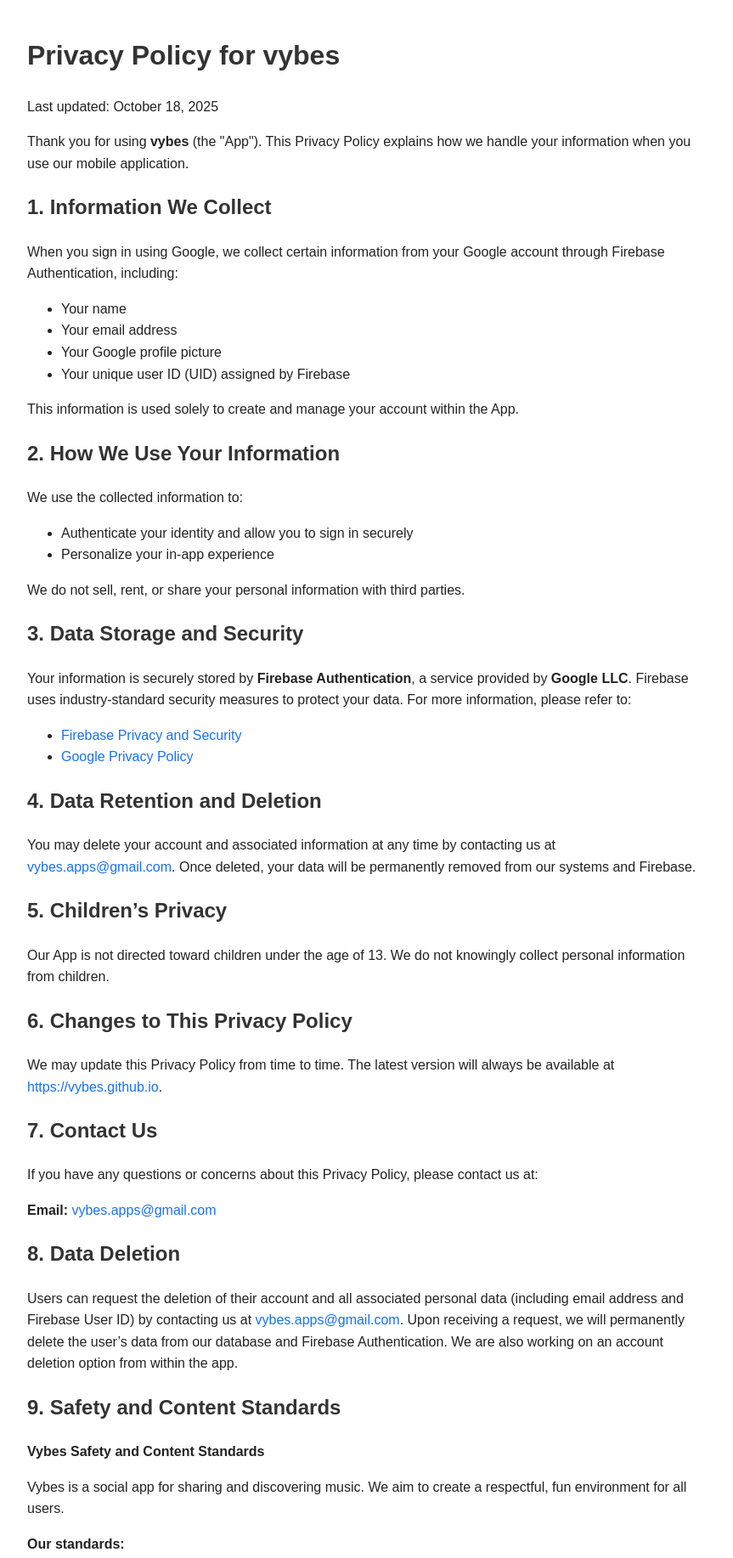
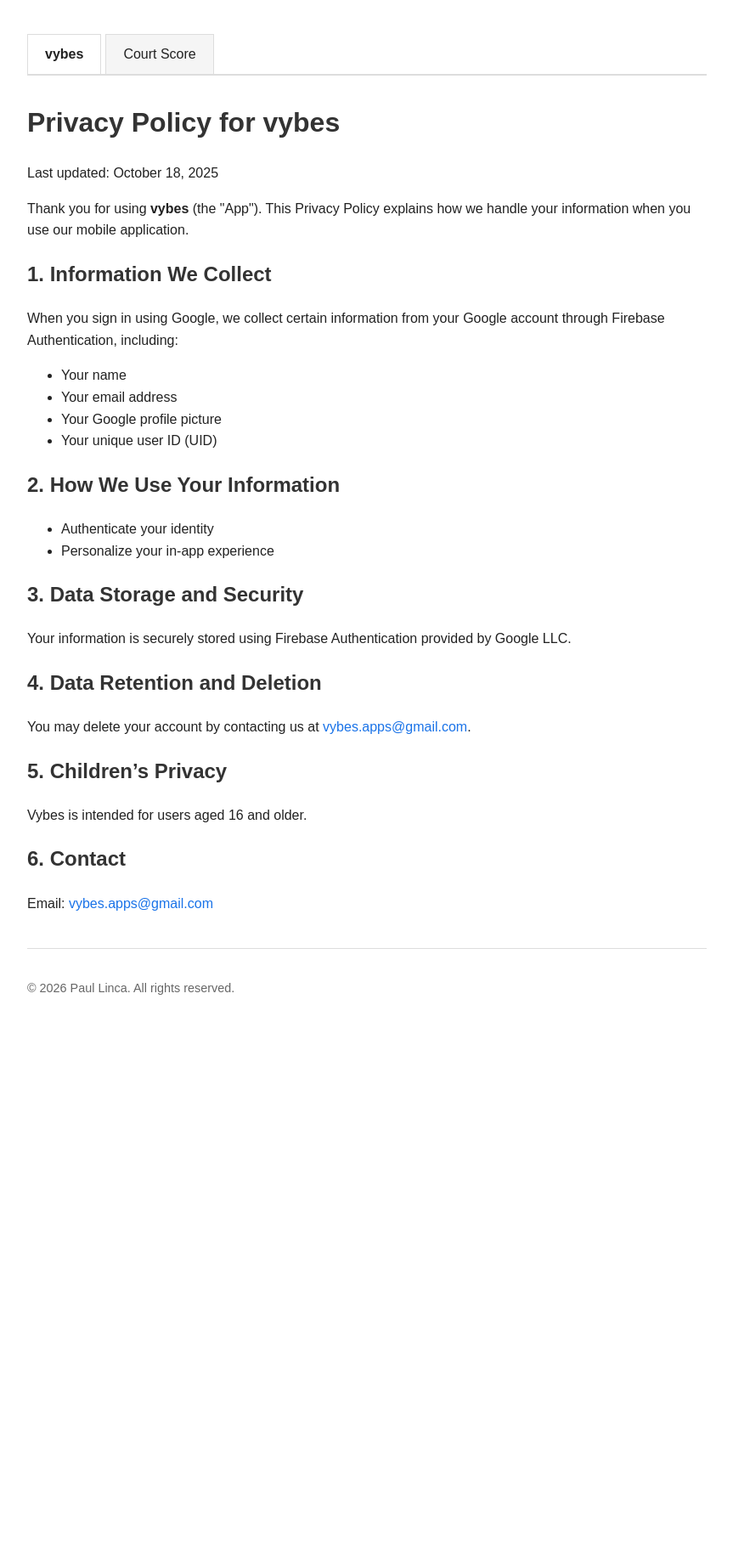
Before and after one commit to PaulLinca/paullinca.github.io, a plain HTML site: page index.html in a window 1280 px wide. Shown: the top 1834 px of the page at 85% size, without its empty margins (208-1071 px from the left). After the commit the page ends 1215 px from the top, so only its background shows below. Drawn offline with Linux system fonts and the light colour scheme.

Commit message:
Add courtscore pp

```diff
--- a/index.html
+++ b/index.html
@@ -2,8 +2,9 @@
 <html lang="en">
 <head>
     <meta charset="UTF-8">
+    <title>Apps Privacy Policies</title>
     <meta name="viewport" content="width=device-width, initial-scale=1.0">
-    <title>vybes - Privacy Policy & Safety Standards</title>
+
     <style>
         body {
             font-family: Arial, sans-serif;
@@ -13,16 +14,20 @@
             padding: 0 20px;
             color: #222;
         }
+
         h1, h2 {
             color: #333;
         }
+
         a {
             color: #1a73e8;
             text-decoration: none;
         }
+
         a:hover {
             text-decoration: underline;
         }
+
         footer {
             margin-top: 40px;
             font-size: 0.9em;
@@ -30,10 +35,65 @@
             border-top: 1px solid #ddd;
             padding-top: 20px;
         }
+
+        /* Tabs */
+        .tabs {
+            display: flex;
+            margin-bottom: 30px;
+            border-bottom: 2px solid #ddd;
+        }
+
+        .tab {
+            padding: 10px 20px;
+            cursor: pointer;
+            border: 1px solid #ddd;
+            border-bottom: none;
+            background: #f5f5f5;
+            margin-right: 5px;
+        }
+
+        .tab.active {
+            background: white;
+            font-weight: bold;
+        }
+
+        .content {
+            display: none;
+        }
+
+        .content.active {
+            display: block;
+        }
     </style>
+
+    <script>
+        function showTab(tabId) {
+            const tabs = document.querySelectorAll('.tab');
+            const contents = document.querySelectorAll('.content');
+
+            tabs.forEach(tab => tab.classList.remove('active'));
+            contents.forEach(content => content.classList.remove('active'));
+
+            document.getElementById(tabId).classList.add('active');
+            document.getElementById(tabId + '-tab').classList.add('active');
+        }
+
+        window.onload = function() {
+            showTab('vybes');
+        };
+    </script>
 </head>
+
 <body>
 
+<div class="tabs">
+    <div class="tab" id="vybes-tab" onclick="showTab('vybes')">vybes</div>
+    <div class="tab" id="court-score-tab" onclick="showTab('court-score')">Court Score</div>
+</div>
+
+<!-- ========================= VYBES ========================= -->
+
+<div id="vybes" class="content">
 <h1>Privacy Policy for vybes</h1>
 <p>Last updated: October 18, 2025</p>
 
@@ -45,64 +105,73 @@
     <li>Your name</li>
     <li>Your email address</li>
     <li>Your Google profile picture</li>
-    <li>Your unique user ID (UID) assigned by Firebase</li>
+    <li>Your unique user ID (UID)</li>
 </ul>
-<p>This information is used solely to create and manage your account within the App.</p>
 
 <h2>2. How We Use Your Information</h2>
-<p>We use the collected information to:</p>
 <ul>
-    <li>Authenticate your identity and allow you to sign in securely</li>
+    <li>Authenticate your identity</li>
     <li>Personalize your in-app experience</li>
 </ul>
-<p>We do not sell, rent, or share your personal information with third parties.</p>
 
 <h2>3. Data Storage and Security</h2>
-<p>Your information is securely stored by <strong>Firebase Authentication</strong>, a service provided by <strong>Google LLC</strong>. Firebase uses industry-standard security measures to protect your data. For more information, please refer to:</p>
+<p>Your information is securely stored using Firebase Authentication provided by Google LLC.</p>
+
+<h2>4. Data Retention and Deletion</h2>
+<p>You may delete your account by contacting us at
+<a href="mailto:vybes.apps@gmail.com">vybes.apps@gmail.com</a>.</p>
+
+<h2>5. Children’s Privacy</h2>
+<p>Vybes is intended for users aged 16 and older.</p>
+
+<h2>6. Contact</h2>
+<p>Email: <a href="mailto:vybes.apps@gmail.com">vybes.apps@gmail.com</a></p>
+</div>
+
+<!-- ========================= COURT SCORE ========================= -->
+
+<div id="court-score" class="content">
+<h1>Privacy Policy for Court Score</h1>
+<p>Last updated: February 13, 2026</p>
+
+<p>Thank you for using <strong>Court Score</strong> (the "App"). This Privacy Policy explains how we handle your information when you use our mobile application.</p>
+
+<h2>1. Information We Collect</h2>
+<p>Court Score does not collect personally identifiable information unless explicitly provided by the user.</p>
+
+<p>If authentication is implemented (e.g., Google Sign-In), we may collect:</p>
 <ul>
-    <li><a href="https://firebase.google.com/support/privacy" target="_blank">Firebase Privacy and Security</a></li>
-    <li><a href="https://policies.google.com/privacy" target="_blank">Google Privacy Policy</a></li>
+    <li>Name</li>
+    <li>Email address</li>
+    <li>Profile picture</li>
+    <li>Unique user ID</li>
 </ul>
 
-<h2>4. Data Retention and Deletion</h2>
-<p>You may delete your account and associated information at any time by contacting us at <a href="mailto:vybes.apps@gmail.com">vybes.apps@gmail.com</a>. Once deleted, your data will be permanently removed from our systems and Firebase.</p>
-
-<h2>5. Children’s Privacy</h2>
-<p>Our App is not directed toward children under the age of 13. We do not knowingly collect personal information from children.</p>
-
-<h2>6. Changes to This Privacy Policy</h2>
-<p>We may update this Privacy Policy from time to time. The latest version will always be available at <a href="https://vybes.github.io" target="_blank">https://vybes.github.io</a>.</p>
-
-<h2>7. Contact Us</h2>
-<p>If you have any questions or concerns about this Privacy Policy, please contact us at:</p>
-<p><strong>Email:</strong> <a href="mailto:vybes.apps@gmail.com">vybes.apps@gmail.com</a></p>
-
-<h2>8. Data Deletion</h2>
-<p>
-Users can request the deletion of their account and all associated personal data (including email address and Firebase User ID)
-by contacting us at <a href="mailto:vybes.apps@gmail.com">vybes.apps@gmail.com</a>.
-Upon receiving a request, we will permanently delete the user’s data from our database and Firebase Authentication.
-We are also working on an account deletion option from within the app.
-</p>
-
-<h2>9. Safety and Content Standards</h2>
-<p><strong>Vybes Safety and Content Standards</strong></p>
-<p>Vybes is a social app for sharing and discovering music. We aim to create a respectful, fun environment for all users.</p>
-
-<p><strong>Our standards:</strong></p>
+<h2>2. How We Use Information</h2>
 <ul>
-    <li>Users must share only appropriate, non-offensive content.</li>
-    <li>Harassment, hate speech, or explicit content is not allowed.</li>
-    <li>Vybes does not allow sexually explicit, violent, or harmful material.</li>
-    <li>Users can report inappropriate content or behavior by contacting us.</li>
-    <li>Vybes is intended for users aged 16 and older.</li>
+    <li>To allow users to save and track match scores</li>
+    <li>To improve app functionality</li>
 </ul>
 
-<p>For questions, feedback, or to report a concern, please contact us at:
-<a href="mailto:vybes.apps@gmail.com">vybes.apps@gmail.com</a></p>
+<h2>3. Data Storage</h2>
+<p>Match data may be stored locally on your device or securely in cloud services (if enabled).</p>
+
+<h2>4. Data Sharing</h2>
+<p>We do not sell, rent, or share your personal data with third parties.</p>
+
+<h2>5. Data Deletion</h2>
+<p>You may request deletion of your data by contacting us at
+<a href="mailto:vybes.apps@gmail.com">vybes.apps@gmail.com</a>.</p>
+
+<h2>6. Children’s Privacy</h2>
+<p>Court Score is not directed toward children under 13.</p>
+
+<h2>7. Contact</h2>
+<p>Email: <a href="mailto:vybes.apps@gmail.com">vybes.apps@gmail.com</a></p>
+</div>
 
 <footer>
-    <p>&copy; 2025 Paul Linca. All rights reserved.</p>
+    <p>&copy; 2026 Paul Linca. All rights reserved.</p>
 </footer>
 
 </body>
```
